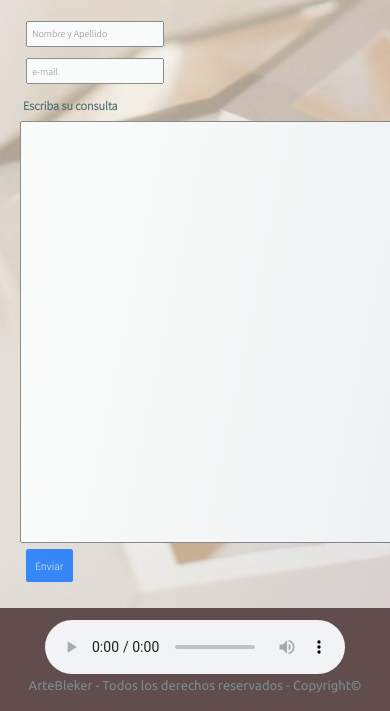
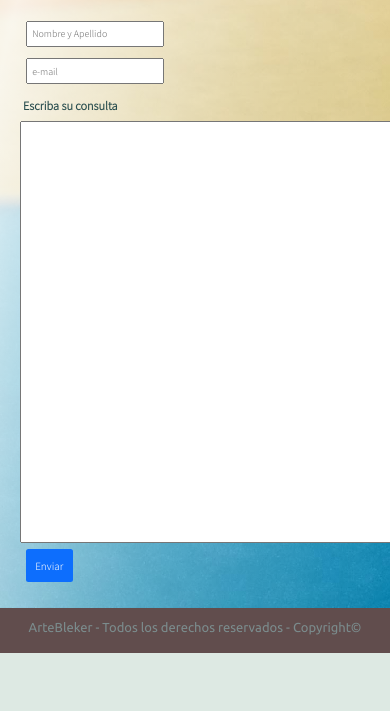
Before and after one commit to artebleker/portfolio_Bleker_2021, a website: page index.html in a window 390 px wide. Shown: the part 1151-1862 px from the top of the page. After the commit the page ends 1804 px from the top, so only its background shows below. Drawn offline with nearby package versions, Linux system fonts and the light colour scheme; a web font is replaced by a local one.

Commit message:
cambio fondo de prueba, responsive trayectoria

```diff
--- a/index.html
+++ b/index.html
@@ -175,11 +175,11 @@
     </div>
     <!-- FOOTER: aside:audio - epigrafe / texto:copyright -->
     <footer class="footerClass">
-      <aside>
+      <!-- <aside>
         <audio src="./Media/bensound-hipjazz.mp3" controls>
           www.bensound.com
         </audio>
-      </aside>
+      </aside> -->
       <h5>ArteBleker - Todos los derechos reservados - Copyright©</h5>
     </footer>
 
--- a/scss/_index.scss
+++ b/scss/_index.scss
@@ -10,9 +10,9 @@
   rgba(255, 255, 255, 0.014),
   rgba(255, 255, 255, 0.534),
   rgba(255, 255, 255, 0.118),
-  rgba(255, 255, 255, 0)) ;
-  background-image: url(../media/Fondos/dodecaedro-calado.jpg);
-  opacity: 80%;
+  rgba(255, 255, 255, 0)),
+  url(../Media/Fondos/papeles.jpg) ;
+
   background-size: cover;
   background-position: center center;
 
--- a/scss/_trayectoria.scss
+++ b/scss/_trayectoria.scss
@@ -17,6 +17,8 @@
   justify-self: center;
   grid-area: cvI;
   box-shadow: 0px 0px 10px 3px rgba(125, 126, 129, 0.555);
+  width: 275px;
+
 }
 
 .sectionCV__lista {
@@ -48,6 +50,7 @@
   justify-self: center;
   grid-area: expoI;
   box-shadow: 0px 0px 10px 3px rgba(125, 126, 129, 0.555);
+  width: 275px;
 }
 .sectionExpo__lista {
   justify-self: center;
@@ -67,6 +70,7 @@
     grid-column-gap: 20px;
   }
 
+
   .sectionExpo {
     margin: 40px 15%;
     display: grid;
```
Also changed, not shown: contacto.html (+2 -2 lines), obras.html (+2 -2 lines), trayectoria.html (+2 -2 lines), css/style.css.
